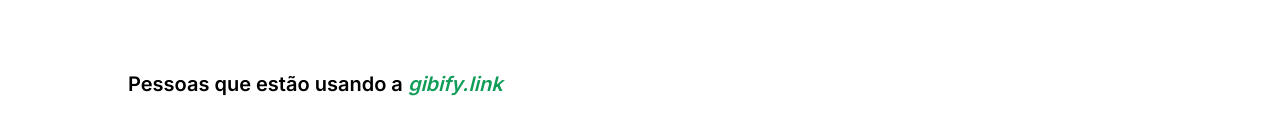
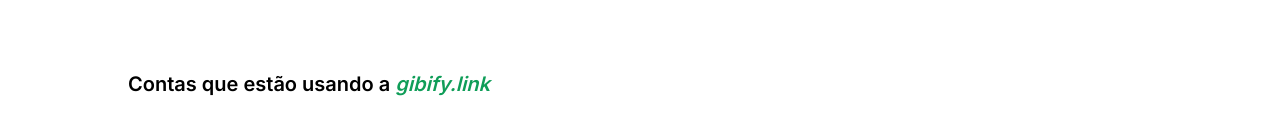
Before and after one commit to gibifytech/gibify.link, a Next.js app: page / in a window 1280 px wide. Shown: the part 669-800 px from the top of the page. Built offline with nearby package versions, Linux system fonts and the light colour scheme.

Commit message:
sub title

```diff
--- a/src/components/carousel/index.tsx
+++ b/src/components/carousel/index.tsx
@@ -6,7 +6,7 @@ export default function Carousel() {
   const data = [...users, ...users, ...users]
   return (
     <div className="w-full  items-center pb-6 pt-1 mt-10 px-10">
-      <h2 className="max-w-5xl mx-auto my-10 text-xl font-semibold">Pessoas que estão usando a <i className="text-green-500">gibify.link</i></h2>
+      <h2 className="max-w-5xl mx-auto my-10 text-xl font-semibold">Contas que estão usando a <i className="text-green-500">gibify.link</i></h2>
       <ul className="flex animate-carousel gap-4">
         {users.length ? (
           data.map((user) => (
```
